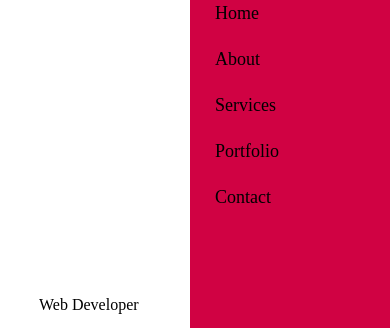
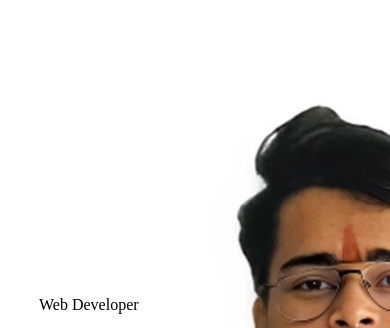
Before and after one commit to Thenameispaashu/Portfolio, a plain HTML site: page index.html in a window 390 px wide. Shown: the part 72-400 px from the top of the page. Drawn offline with Linux system fonts and the light colour scheme.

Commit message:
media.css

```diff
--- a/media.css
+++ b/media.css
@@ -25,7 +25,7 @@ nav .fas{
     header nav ul{
         position: fixed;
         top: 0;
-        right: 0;
+        right: -200px;
         width: 200px;
         height: 100vh;
         padding-top: 50px;
```
